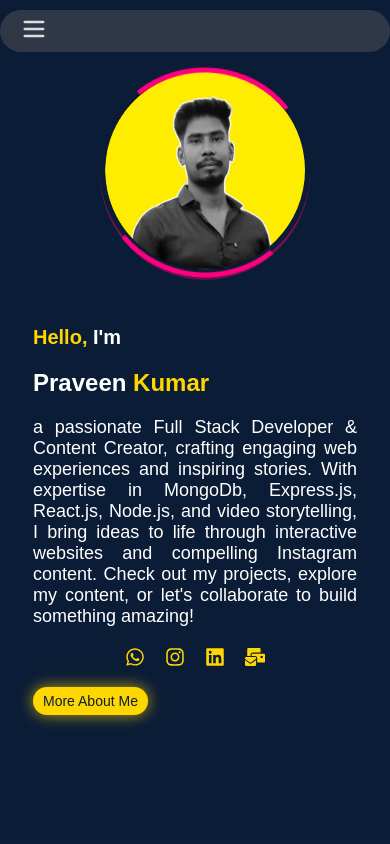
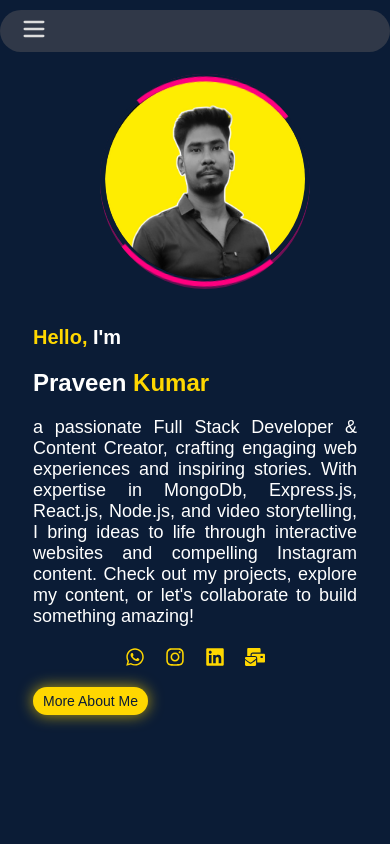
Before and after one commit to PraveenYadav60/Portfolio-website, a React (Create React App) app: page / in a window 390 px wide. Shown: the top 844 px of the page. Built offline with nearby package versions, Linux system fonts and the light colour scheme.

Commit message:
Update Home.css

```diff
--- a/src/MyComponent/Home.css
+++ b/src/MyComponent/Home.css
@@ -124,7 +124,7 @@
     }
     .profile-image{
         left: 10px;
-        top: -10px;
+        top: -1px;
     }
 }
 
```
